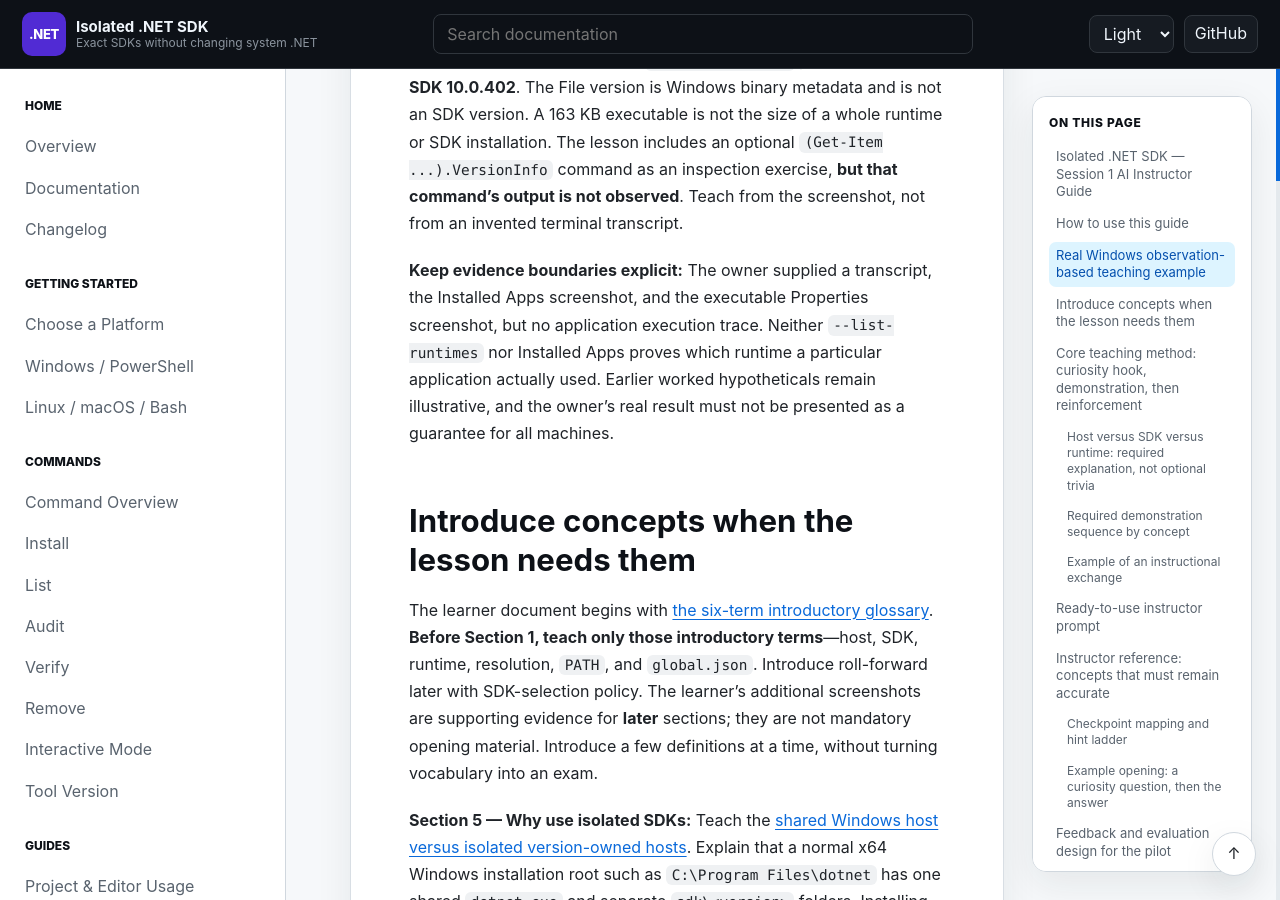
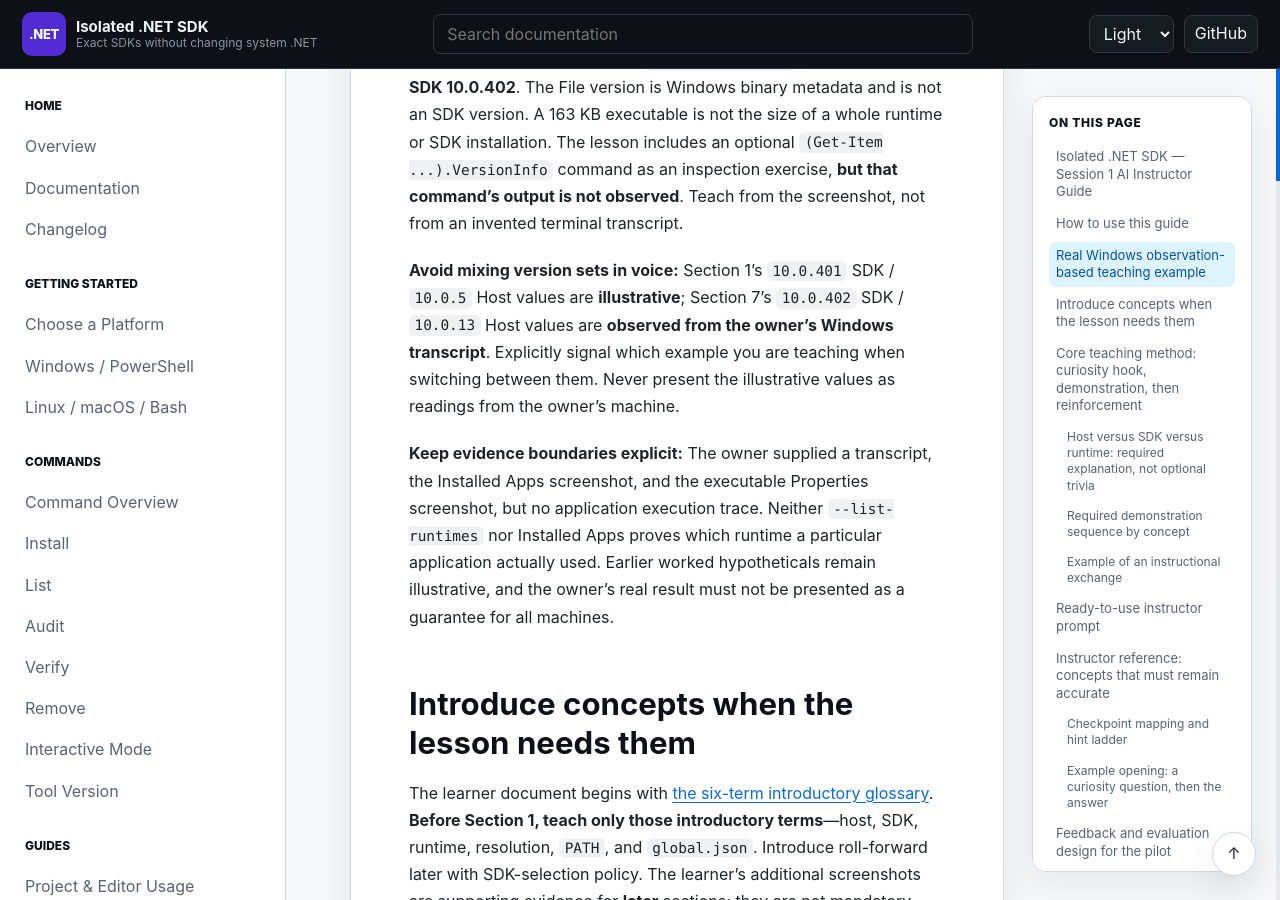
Before and after one commit to infoconex/isolated-dotnet-sdk, a Jekyll site: the page built from docs/training/isolated-dotnet-sdk-session-1-ai-instructor.md, in a window 1280 px wide and 900 px high, scrolled down 3061 px. Built offline with Jekyll 4.4.1, drawn with Linux system fonts in a browser that asks for light colours; our own code applies the rules of GitHub Pages for plain Markdown files; some of the changed lines change nothing that is shown; some of the changed text lies outside the part shown.

Commit message:
docs(training): correct tool version output and distinguish illustrative from observed version pairs

```diff
--- a/docs/training/isolated-dotnet-sdk-session-1-ai-instructor.md
+++ b/docs/training/isolated-dotnet-sdk-session-1-ai-instructor.md
@@ -27,6 +27,8 @@
 **Safety/support context:** Microsoft ended support for .NET 7 on May 14, 2024, and .NET 6 on November 12, 2024. Explain why an unsupported component warrants dependency review, **not a surprise uninstall during the lesson**. A Windows Forms app could use a desktop framework version without having the ASP.NET Core framework of the same major version. A web app needing the missing ASP.NET shared framework requires its own compatible runtime dependencies. Don't conflate a runtime's presence with its current use.
 
 **Use the observed `dotnet.exe` Properties evidence:** A new screenshot shows **`C:\Program Files\dotnet\dotnet.exe` → Properties → Details**. The binary's **File description** is `.NET Host`; **Product version** is `10.0.13` with commit metadata; **File version** is `10.0.1326.50504`; the executable itself is reported as **163 KB**. This host path matches the earlier observed `Get-Command dotnet -All` result. Explain **why Product version 10.0.13 matches `dotnet --info` Host Version 10.0.13**, whereas `dotnet --version` prints the **selected SDK 10.0.402**. The File version is Windows binary metadata and is not an SDK version. A 163 KB executable is not the size of a whole runtime or SDK installation. The lesson includes an optional `(Get-Item ...).VersionInfo` command as an inspection exercise, **but that command's output is not observed**. Teach from the screenshot, not from an invented terminal transcript.
+
+**Avoid mixing version sets in voice:** Section 1's `10.0.401` SDK / `10.0.5` Host values are **illustrative**; Section 7's `10.0.402` SDK / `10.0.13` Host values are **observed from the owner's Windows transcript**. Explicitly signal which example you are teaching when switching between them. Never present the illustrative values as readings from the owner's machine.
 
 **Keep evidence boundaries explicit:** The owner supplied a transcript, the Installed Apps screenshot, and the executable Properties screenshot, but no application execution trace. Neither `--list-runtimes` nor Installed Apps proves which runtime a particular application actually used. Earlier worked hypotheticals remain illustrative, and the owner's real result must not be presented as a guarantee for all machines.
 
@@ -75,7 +77,7 @@
 
 **A fourth version number belongs to our tool, not Microsoft .NET.** The learner guide now contrasts:
 
-- PowerShell: `& "$HOME\dotnet-sdks\isolated-dotnet-sdk.ps1" -Version` → illustrative management-tool release `Isolated .NET SDK v0.4.0`.
+- PowerShell: `& "$HOME\dotnet-sdks\isolated-dotnet-sdk.ps1" -Version` → illustrative management-tool release `isolated-dotnet-sdk v0.4.0`.
 - Bash: `"$HOME/dotnet-sdks/isolated-dotnet-sdk.sh" --version` → the same *management-tool* identity on Bash.
 - Microsoft CLI: `dotnet --version` → illustrative selected **Microsoft SDK** `10.0.401`.
 - Microsoft CLI: `dotnet --info` → a separate, illustrative **Host: Version** `10.0.5`.
```
